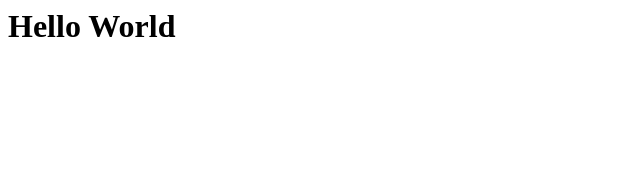
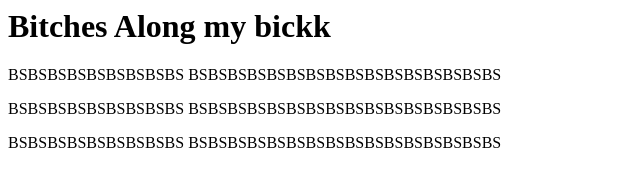
Before and after one commit to OxParanoid/OxParanoid.github.io, a plain HTML site: page index.html in a window 1280 px wide. Shown: the whole page, without its empty margins (0-640 px from the left). Drawn offline with Linux system fonts and the light colour scheme.

Commit message:
initialcommit

```diff
--- a/index.html
+++ b/index.html
@@ -1 +1,14 @@
-<h1>Hello World</h1>
+<html lang="en">
+<head>
+  <meta charset="UTF-8">
+  <meta name="viewport" content="width=device-width, initial-scale=1.0">
+  <title>Document</title>
+</head>
+<body>
+  <h1>Bitches Along my bickk</h1>
+  <p>BSBSBSBSBSBSBSBSBS BSBSBSBSBSBSBSBSBSBSBSBSBSBSBSBS</p>
+  <p>BSBSBSBSBSBSBSBSBS BSBSBSBSBSBSBSBSBSBSBSBSBSBSBSBS</p>
+  <p>BSBSBSBSBSBSBSBSBS BSBSBSBSBSBSBSBSBSBSBSBSBSBSBSBS</p>
+
+</body>
+</html>
```
